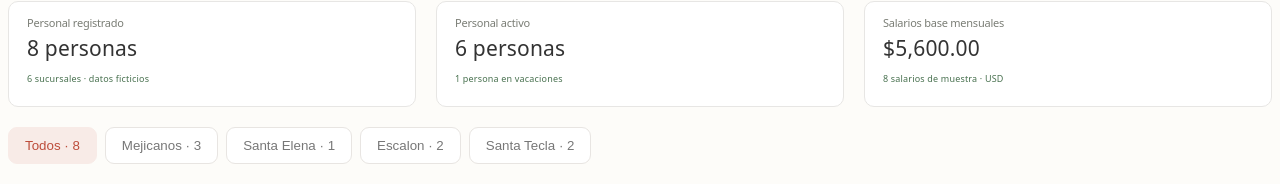
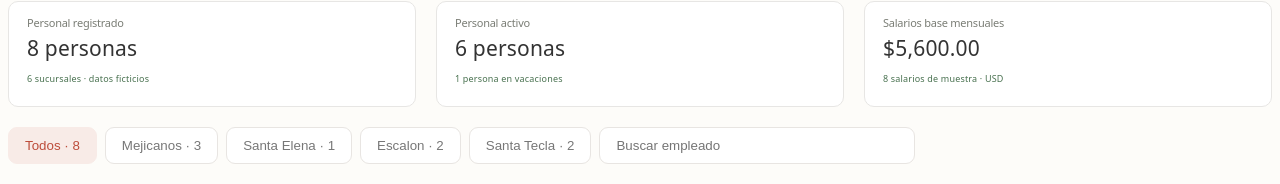
Before and after one commit to Daniellopez28/Proyecto_de_catedra_web, a React (Vite) app in the folder frontend/: page / in a window 1280 px wide. Shown: the part 86-270 px from the top of the page. Built offline with nearby package versions, Linux system fonts and the light colour scheme.

Commit message:
feat: barra de busqueda funcional

```diff
--- a/frontend/components/employee-component.jsx
+++ b/frontend/components/employee-component.jsx
@@ -65,11 +65,18 @@ function EmployeeComponent() {
     ]
     //esta variable sirve para guardar el boton seleccionado
     const [selectedBranch, setSelectedBranch] = useState('Todos')
-    //con esta variable se filtran las ramas
+    //estas variables sirven para el input de busqueda
+    const [search, setSearch] = useState('')
     const branches = ['Todos', ...new Set(employeeTest.map((employee) => employee.branch))]
-    const filteredEmployees = selectedBranch === 'Todos'
-        ? employeeTest
-        : employeeTest.filter((employee) => employee.branch === selectedBranch)
+    const filteredEmployees = employeeTest.filter((employee) => {
+        const matchesBranch =
+            selectedBranch === 'Todos' || employee.branch === selectedBranch
+        const matchesName = employee.name
+            .toLowerCase()
+            .includes(search.trim().toLowerCase())
+
+        return matchesBranch && matchesName
+    })
 
     // Cantidad de empleados cuyo estado es "Activo"
 
@@ -145,6 +152,13 @@ function EmployeeComponent() {
                             : employeeTest.filter((employee) => employee.branch === branch).length}
                     </button>
                 ))}
+                <input
+                    placeholder="Buscar empleado"
+                    type="search"
+                    className="employee-input"
+                    value={search}
+                    onChange={(event) => setSearch(event.target.value)}
+                />
             </section>
 
             {/*Tabla de empleados */}
@@ -181,6 +195,11 @@ function EmployeeComponent() {
                                 </td>
                             </tr>
                         ))}
+                        {filteredEmployees.length === 0 && (
+                            <tr>
+                                <td colSpan="5">No se encontraron empleados.</td>
+                            </tr>
+                        )}
                     </tbody>
                 </table>
             </section>
--- a/frontend/src/employee-component.css
+++ b/frontend/src/employee-component.css
@@ -186,3 +186,23 @@
     background-color: #f8ebe7;
     border-color: #f8ebe7;
 }
+
+.employee-input{
+    box-sizing: border-box;
+    flex: 1 1 280px;
+    min-width: 0;
+    width: 100%;
+    max-width: 25%;
+    padding: 10px 16px;
+    color: #777;
+    background-color: #fff;
+    border: 1px solid #e8e5e2;
+    border-radius: 9px;
+    cursor: text;
+    white-space: normal;
+}
+
+.employee-input:focus {
+    border-color: #bd4d3b;
+    outline: none;
+}
```
